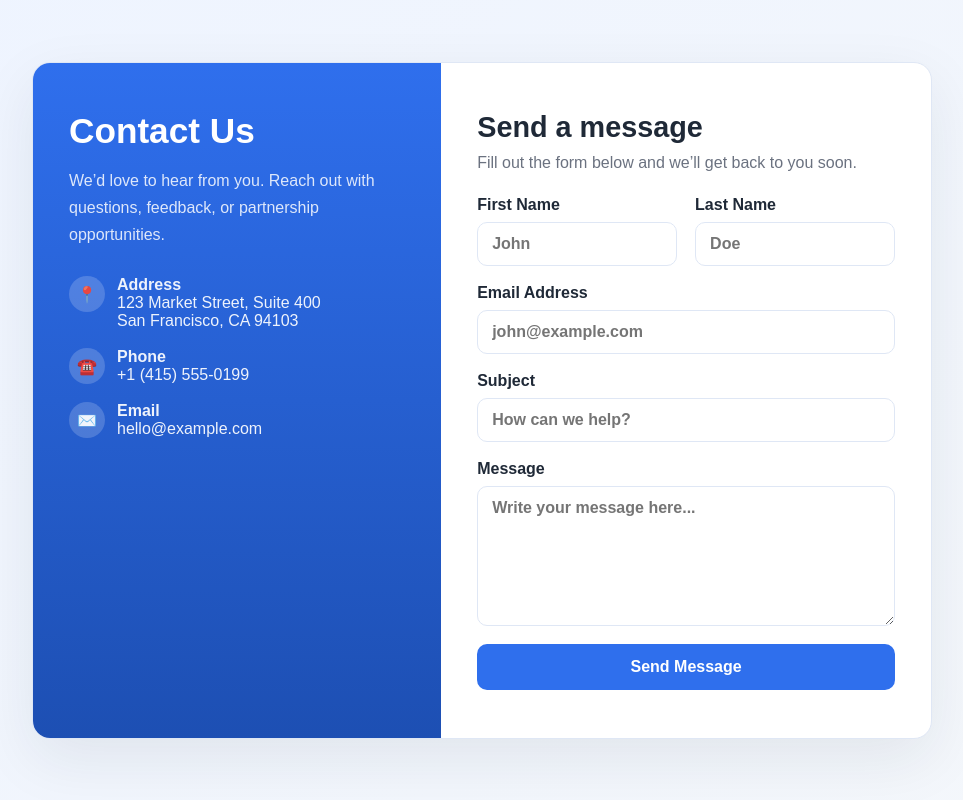
After one commit to bfb321/FLASK, a Flask app: template templates/contact.html in a window 1280 px wide. The commit adds this page. Shown: the whole page, without its empty margins (158-1121 px from the left). Run offline with Flask 3, Linux system fonts and the light colour scheme; the template is opened without the code that fills it, so the values that code supplies are empty.

Commit message:
flask app for bfb321

```diff
--- /dev/null
+++ b/app.py
@@ -0,0 +1,25 @@
+from flask import Flask, render_template
+app = Flask(__name__)
+products = [
+    {"name": "BFB321", "category": "Electronics", "stock": 84, "price": 1250, "status": "In stock"},
+    {"name": "Office Chair", "category": "Furniture", "stock": 26, "price": 320, "status": "Low stock"},
+    {"name": "Wireless Mouse", "category": "Accessories", "stock": 200, "price": 42, "status": "In stock"},
+    {"name": "Monitor 27", "category": "Electronics", "stock": 12, "price": 610, "status": "Restock"},
+]
+@app.route('/')
+def home():
+    revenue = 1000.2 # this come from database
+    active_users = 200000 # this come from database
+    conversion_rate = 0.05 # this come from database
+    return render_template('index.html', revenue=revenue, active_users=active_users, conversion_rate=conversion_rate, products=products)
+@app.route('/contact')
+def contact():
+    return render_template('contact.html')
+@app.route('/project')
+def project():
+    return render_template('project.html')
+@app.route('/client')
+def client():
+    return render_template('client.html')
+if __name__=='__main__':
+    app.run(debug=True)
--- /dev/null
+++ b/templates/client.html
@@ -0,0 +1,4 @@
+{% extends "base.html" %}
+{% block content %}
+  <p>This is the client page.</p>
+{% endblock %}
--- /dev/null
+++ b/templates/contact.html
@@ -0,0 +1,252 @@
+<!DOCTYPE html>
+<html lang="en">
+  <head>
+    <meta charset="UTF-8" />
+    <meta name="viewport" content="width=device-width, initial-scale=1.0" />
+    <title>Contact Us</title>
+    <style>
+      :root {
+        --bg: #f4f7fb;
+        --card: #ffffff;
+        --primary: #2f6fed;
+        --primary-dark: #1d4fb3;
+        --text: #1f2937;
+        --muted: #6b7280;
+        --border: #dfe7f5;
+      }
+
+      * {
+        box-sizing: border-box;
+      }
+
+      body {
+        margin: 0;
+        font-family: Arial, Helvetica, sans-serif;
+        background: linear-gradient(135deg, #eef4ff 0%, var(--bg) 100%);
+        color: var(--text);
+        display: flex;
+        justify-content: center;
+        align-items: center;
+        min-height: 100vh;
+        padding: 24px;
+      }
+
+      .container {
+        width: min(100%, 900px);
+        background: var(--card);
+        border: 1px solid var(--border);
+        border-radius: 18px;
+        overflow: hidden;
+        box-shadow: 0 20px 60px rgba(31, 41, 55, 0.08);
+      }
+
+      .content {
+        display: grid;
+        grid-template-columns: 1fr 1.2fr;
+      }
+
+      .info {
+        padding: 48px 36px;
+        background: linear-gradient(180deg, var(--primary) 0%, var(--primary-dark) 100%);
+        color: #fff;
+      }
+
+      .info h1 {
+        margin: 0 0 16px;
+        font-size: 2.2rem;
+      }
+
+      .info p {
+        margin: 0 0 28px;
+        line-height: 1.7;
+        color: rgba(255, 255, 255, 0.84);
+      }
+
+      .contact-list {
+        display: grid;
+        gap: 18px;
+      }
+
+      .item {
+        display: flex;
+        align-items: flex-start;
+        gap: 12px;
+        color: rgba(255, 255, 255, 0.92);
+      }
+
+      .icon {
+        width: 36px;
+        height: 36px;
+        border-radius: 50%;
+        background: rgba(255, 255, 255, 0.18);
+        display: flex;
+        align-items: center;
+        justify-content: center;
+        font-size: 1rem;
+      }
+
+      .form-panel {
+        padding: 48px 36px;
+      }
+
+      .form-panel h2 {
+        margin: 0 0 10px;
+        font-size: 1.8rem;
+      }
+
+      .form-panel .subtitle {
+        margin: 0 0 24px;
+        color: var(--muted);
+      }
+
+      form {
+        display: grid;
+        gap: 18px;
+      }
+
+      .row {
+        display: grid;
+        grid-template-columns: 1fr 1fr;
+        gap: 18px;
+      }
+
+      label {
+        display: grid;
+        gap: 8px;
+        font-weight: 600;
+        color: var(--text);
+      }
+
+      input,
+      textarea {
+        width: 100%;
+        border: 1px solid var(--border);
+        border-radius: 10px;
+        padding: 12px 14px;
+        font: inherit;
+        background: #fff;
+        color: var(--text);
+        transition: border-color 0.2s ease, box-shadow 0.2s ease;
+      }
+
+      input:focus,
+      textarea:focus {
+        outline: none;
+        border-color: var(--primary);
+        box-shadow: 0 0 0 4px rgba(47, 111, 237, 0.12);
+      }
+
+      textarea {
+        min-height: 140px;
+        resize: vertical;
+      }
+
+      button {
+        border: none;
+        background: var(--primary);
+        color: white;
+        border-radius: 10px;
+        padding: 14px 18px;
+        font: inherit;
+        font-weight: 700;
+        cursor: pointer;
+        transition: background 0.2s ease, transform 0.2s ease;
+      }
+
+      button:hover {
+        background: var(--primary-dark);
+        transform: translateY(-1px);
+      }
+
+      @media (max-width: 760px) {
+        .content {
+          grid-template-columns: 1fr;
+        }
+
+        .row {
+          grid-template-columns: 1fr;
+        }
+
+        .info,
+        .form-panel {
+          padding: 32px 24px;
+        }
+      }
+    </style>
+  </head>
+  <body>
+    <div class="container">
+      <div class="content">
+        <aside class="info">
+          <h1>Contact Us</h1>
+          <p>
+            We’d love to hear from you. Reach out with questions, feedback, or
+            partnership opportunities.
+          </p>
+
+          <div class="contact-list">
+            <div class="item">
+              <div class="icon">📍</div>
+              <div>
+                <strong>Address</strong><br />
+                123 Market Street, Suite 400<br />
+                San Francisco, CA 94103
+              </div>
+            </div>
+
+            <div class="item">
+              <div class="icon">☎️</div>
+              <div>
+                <strong>Phone</strong><br />
+                +1 (415) 555-0199
+              </div>
+            </div>
+
+            <div class="item">
+              <div class="icon">✉️</div>
+              <div>
+                <strong>Email</strong><br />
+                hello@example.com
+              </div>
+            </div>
+          </div>
+        </aside>
+
+        <main class="form-panel">
+          <h2>Send a message</h2>
+          <p class="subtitle">Fill out the form below and we’ll get back to you soon.</p>
+
+          <form>
+            <div class="row">
+              <label>
+                First Name
+                <input type="text" name="firstName" placeholder="John" />
+              </label>
+              <label>
+                Last Name
+                <input type="text" name="lastName" placeholder="Doe" />
+              </label>
+            </div>
+
+            <label>
+              Email Address
+              <input type="email" name="email" placeholder="john@example.com" />
+            </label>
+
+            <label>
+              Subject
+              <input type="text" name="subject" placeholder="How can we help?" />
+            </label>
+
+            <label>
+              Message
+              <textarea name="message" placeholder="Write your message here..."></textarea>
+            </label>
+
+            <button type="submit">Send Message</button>
+          </form>
+        </main>
+      </div>
+    </div>
+  </body>
+</html>
--- /dev/null
+++ b/templates/project.html
@@ -0,0 +1,4 @@
+{% extends "base.html" %}
+{% block content %}
+  <p> This is the project page.</p>
+{% endblock %}
```
Also changed, not shown: static/css/style.css (renamed from style.css, +69 -1 lines), templates/base.html (added, +38 -0 lines), templates/index.html (renamed from index.html, +44 -41 lines), contact.html (deleted).
